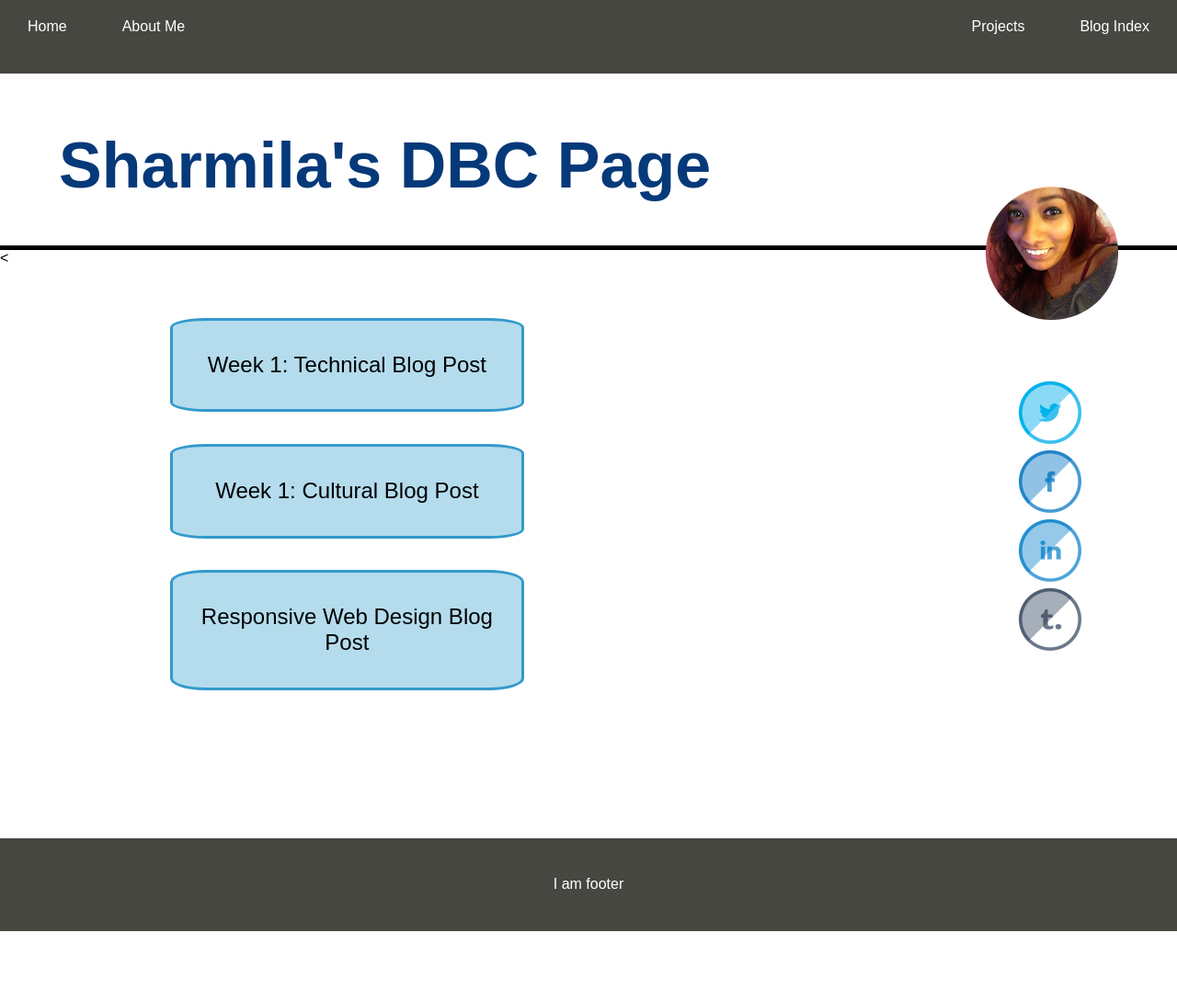
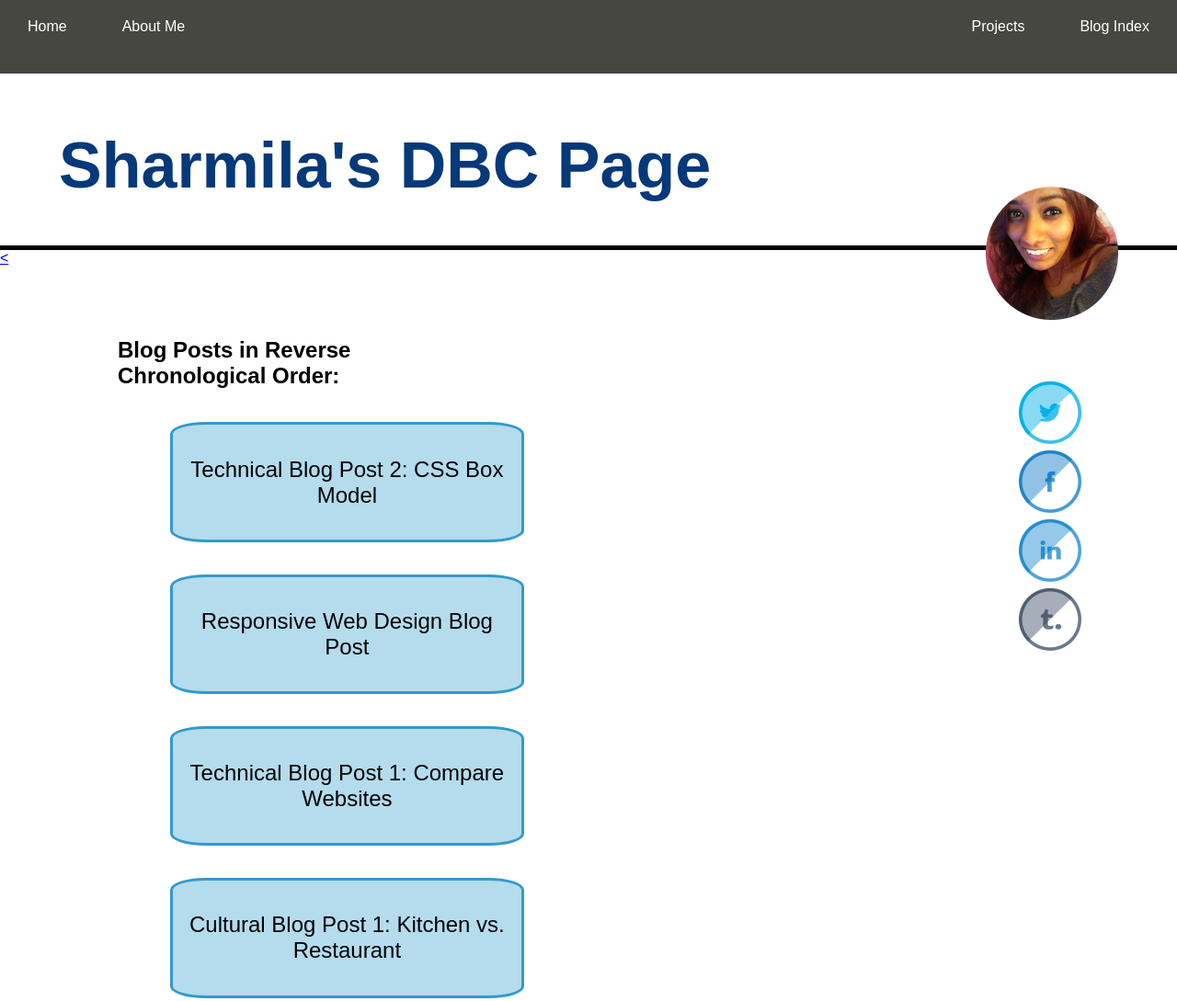
Before and after one commit to redknitin/sharmilajesupaul.github.io, a plain HTML site: page blog-index.html in a window 1280 px wide. Shown: the top 1089 px of the page at 92% size. Before the commit the page ends 1013 px from the top, so only its background shows below. Drawn offline with Linux system fonts and the light colour scheme.

Commit message:
added tech blog post 2

```diff
--- a/blog-index.html
+++ b/blog-index.html
@@ -29,11 +29,13 @@
       </div></a>
 
       <div id="content">
+        <h2>Blog Posts in Reverse Chronological Order:</h2>
+        <br>
         <ul>
-
-          <a href="blog-posts/t1-compare-websites.html"><li>Week 1: Technical Blog Post</li></a>
-          <a href="blog-posts/c1-chefs-kitchen.html"><li>Week 1: Cultural Blog Post</li>
+          <a href="blog-posts/t2-boxmodel.html"><li>Technical Blog Post 2: CSS Box Model</li></a>
           <a href="blog-posts/starting-point.html"><li>Responsive Web Design Blog Post</li></a>
+          <a href="blog-posts/t1-compare-websites.html"><li>Technical Blog Post 1: Compare Websites</li></a>
+          <a href="blog-posts/c1-chefs-kitchen.html"><li>Cultural Blog Post 1: Kitchen vs. Restaurant</li>
         </ul>
       </div>
 
```
